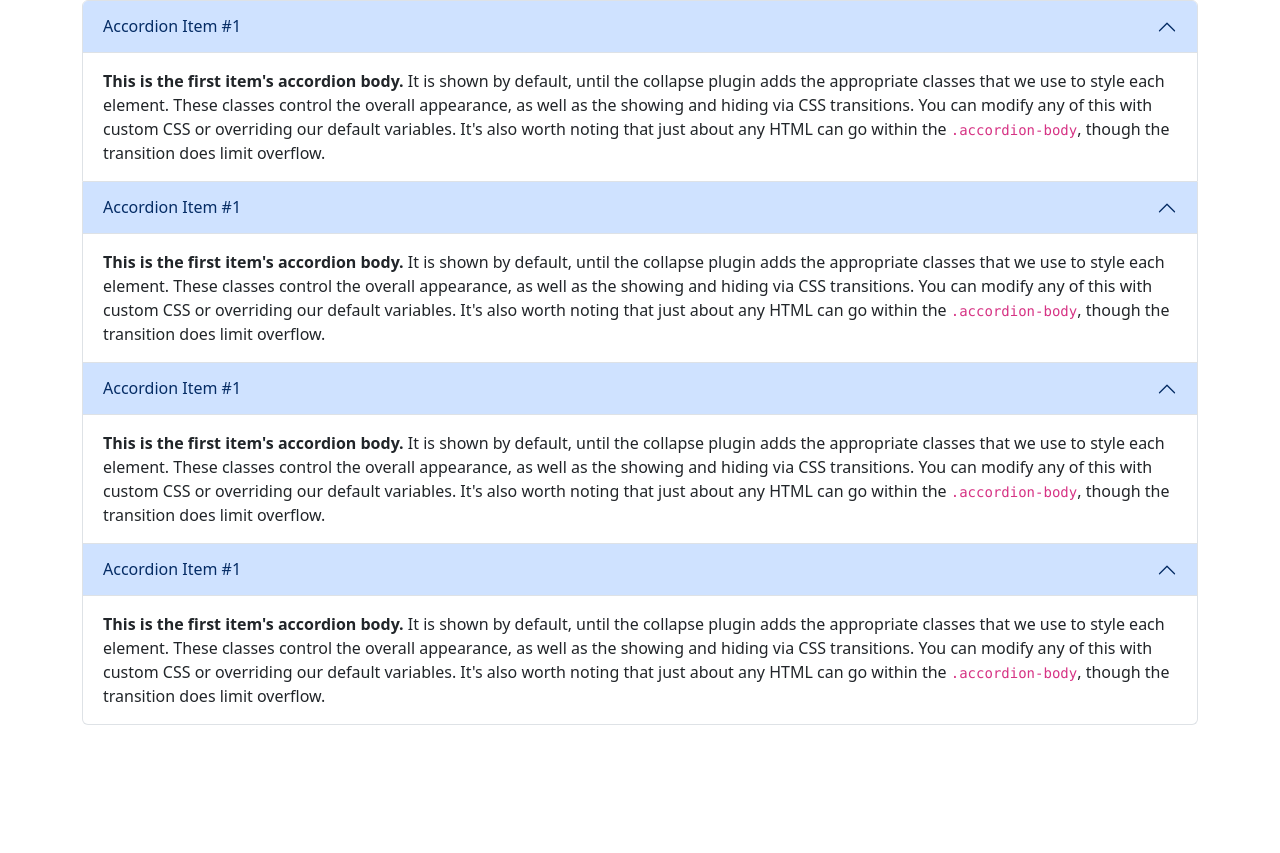
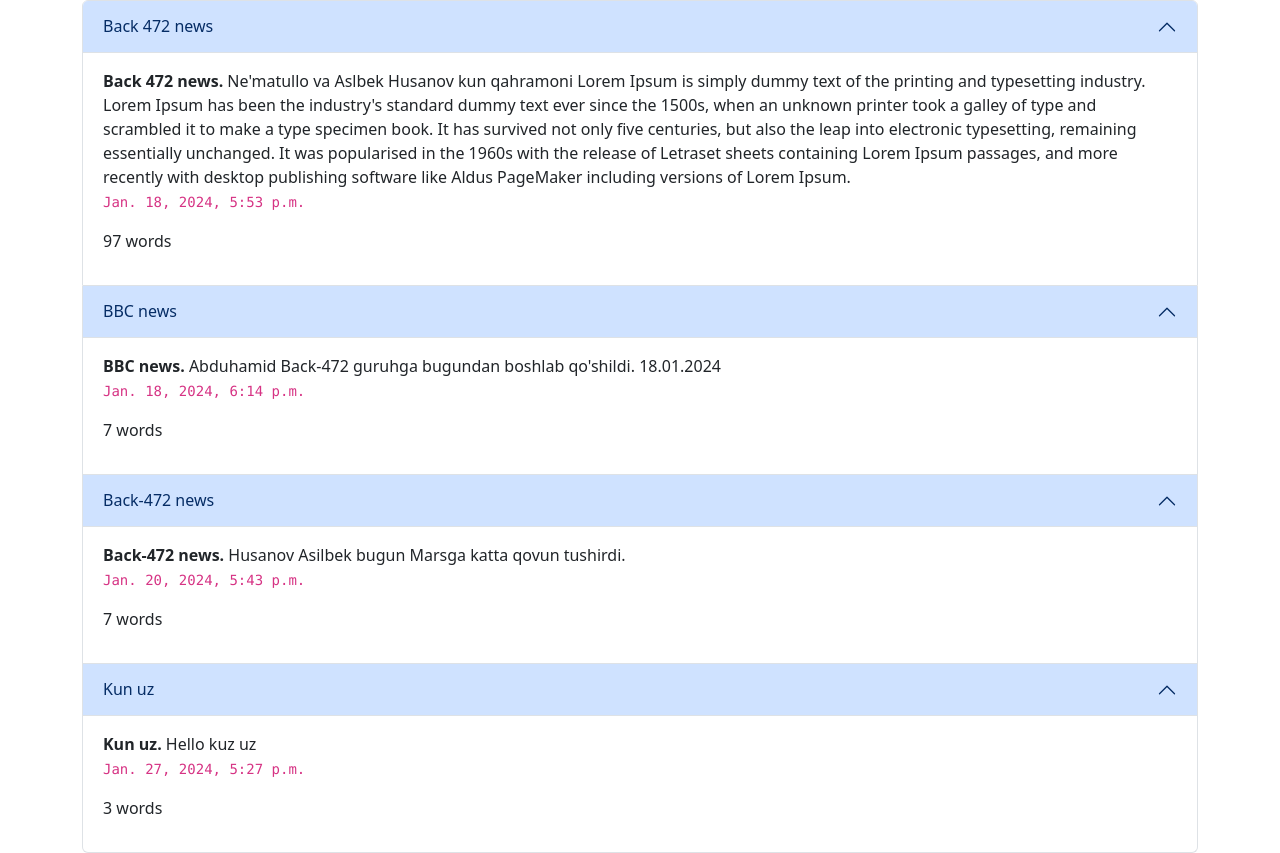
Before and after one commit to AsadbekSolijonov/DjangoBlog, a Django app: page /blog/ in a window 1280 px wide. Before the commit the page ends 725 px from the top, so only its background shows below. Run offline with Django 5.2, Linux system fonts and the light colour scheme; data comes from the database, SQL or seed files in the repository.

Commit message:
27-yanvar 17:33

```diff
--- a/blog/templates/blog/index.html
+++ b/blog/templates/blog/index.html
@@ -19,18 +19,14 @@
             <h2 class="accordion-header">
                 <button class="accordion-button" type="button" data-bs-toggle="collapse" data-bs-target="#collapse{{ forloop.counter }}"
                         aria-expanded="true" aria-controls="collapse{{ forloop.counter }}">
-                    Accordion Item #1
+                    {{ blog.title }}
                 </button>
             </h2>
             <div id="collapse{{ forloop.counter }}" class="accordion-collapse collapse show" data-bs-parent="#accordionExample">
                 <div class="accordion-body">
-                    <strong>This is the first item's accordion body.</strong> It is shown by default, until the collapse
-                    plugin adds the appropriate classes that we use to style each element. These classes control the
-                    overall
-                    appearance, as well as the showing and hiding via CSS transitions. You can modify any of this with
-                    custom CSS or overriding our default variables. It's also worth noting that just about any HTML can
-                    go
-                    within the <code>.accordion-body</code>, though the transition does limit overflow.
+                    <strong>{{ blog.title }}.</strong> {{ blog.body }}
+                    <p><code>{{ blog.created }}</code></p>
+                    <p>{{ blog.body | wordcount }} words</p>
                 </div>
             </div>
         </div>
```
